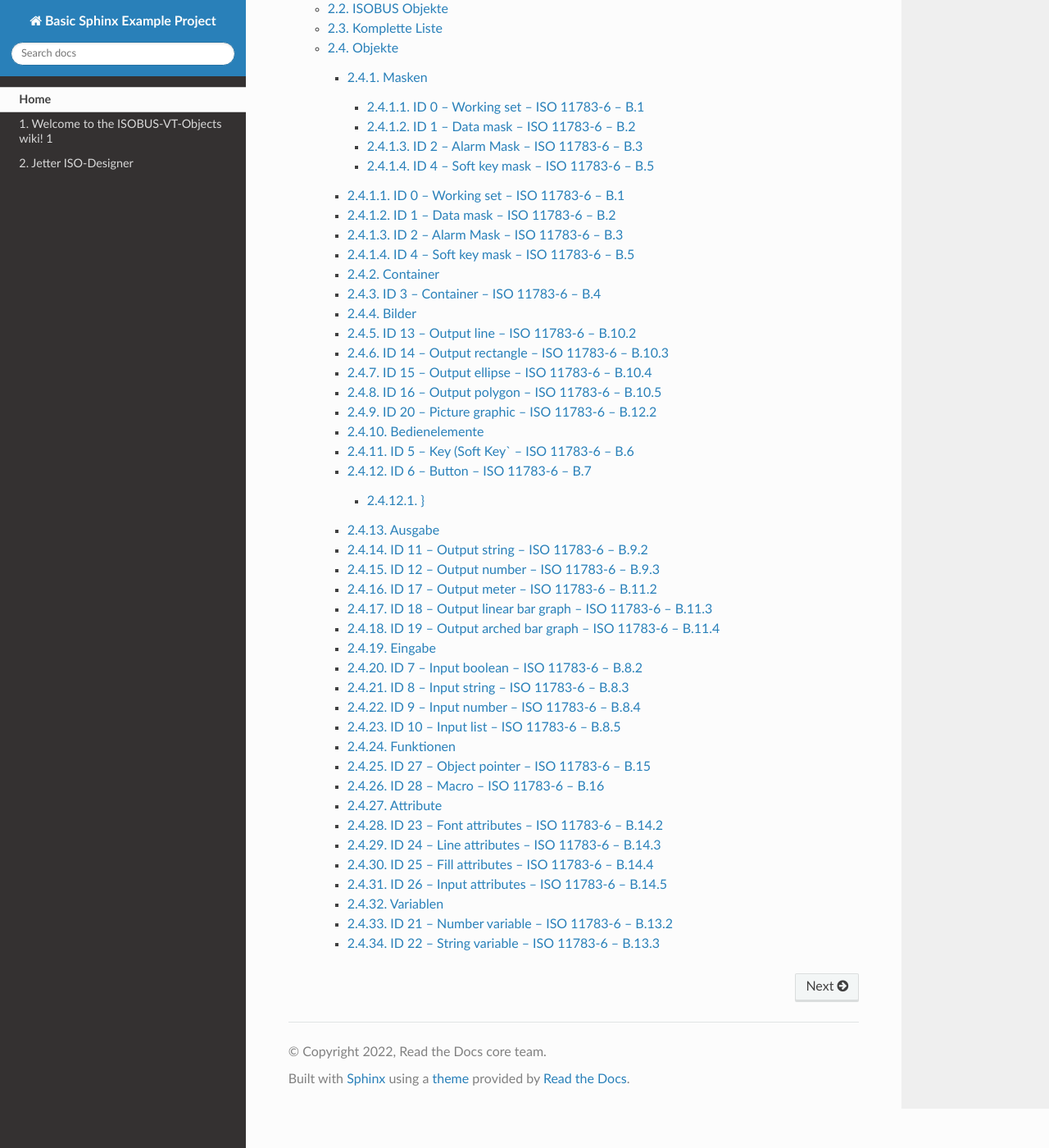
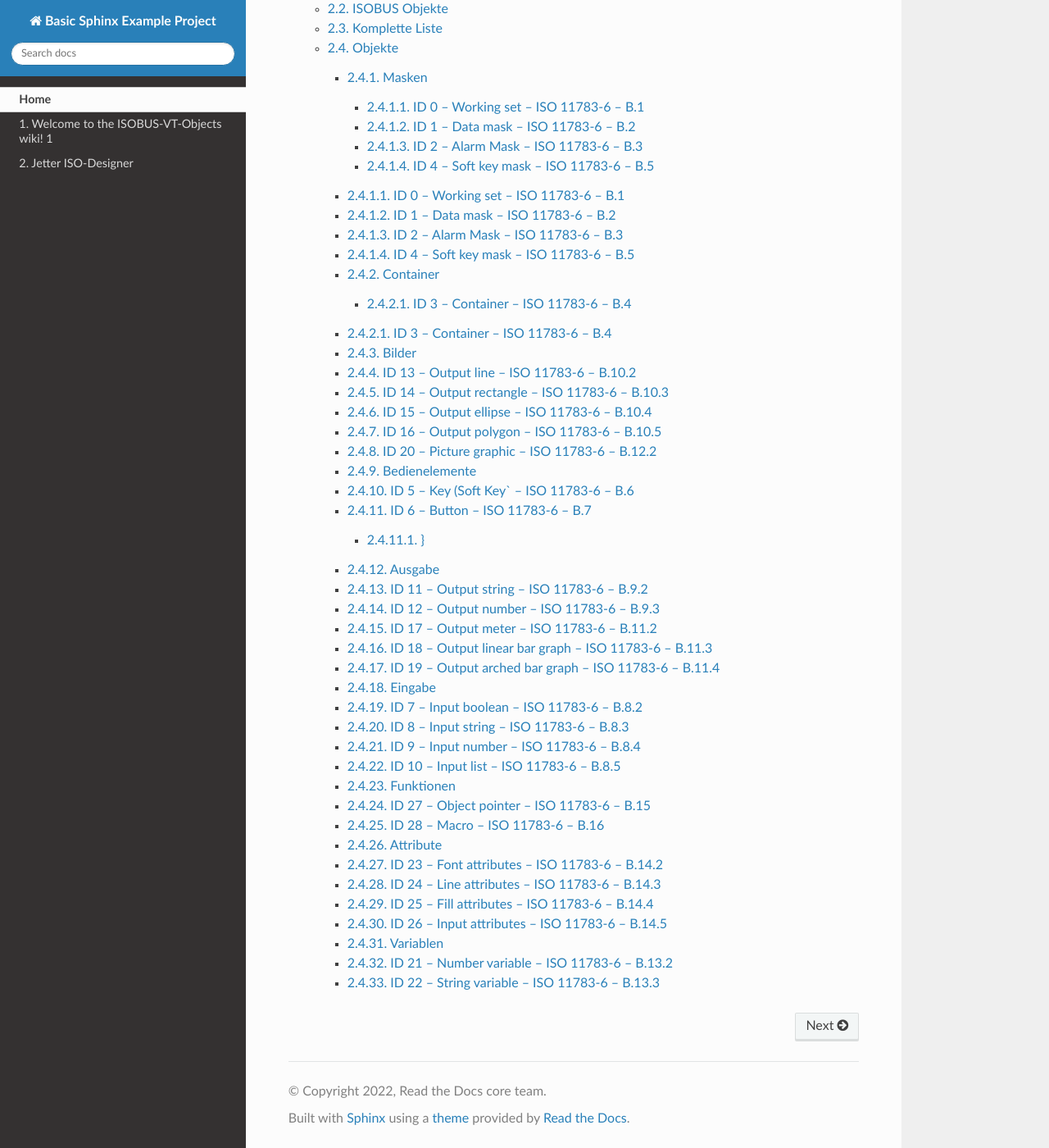
Before and after one commit to Meisterschulen-am-Ostbahnhof-Munchen/ISOBUS-VT-Objects-docs, a Sphinx documentation site: the page built from docs/index.rst, in a window 1280 px wide and 1400 px high, scrolled down 879 px. Shown: the whole window at 82% size. Built offline with Sphinx 7.4.7 and the Read the Docs theme 2.0.0, drawn with Linux system fonts in a browser that asks for light colours; pages that are not in the unit, such as notebooks, are missing from menus.

Commit message:
Update Container.rst

```diff
--- a/docs/Container.rst
+++ b/docs/Container.rst
@@ -1,2 +1,10 @@
 Container
 #########
+
+
+
+.. toctree::
+   :numbered:
+   :maxdepth: 9
+
+   ID-03-–-Container-–-ISO-11783-6-–-B.4
```
